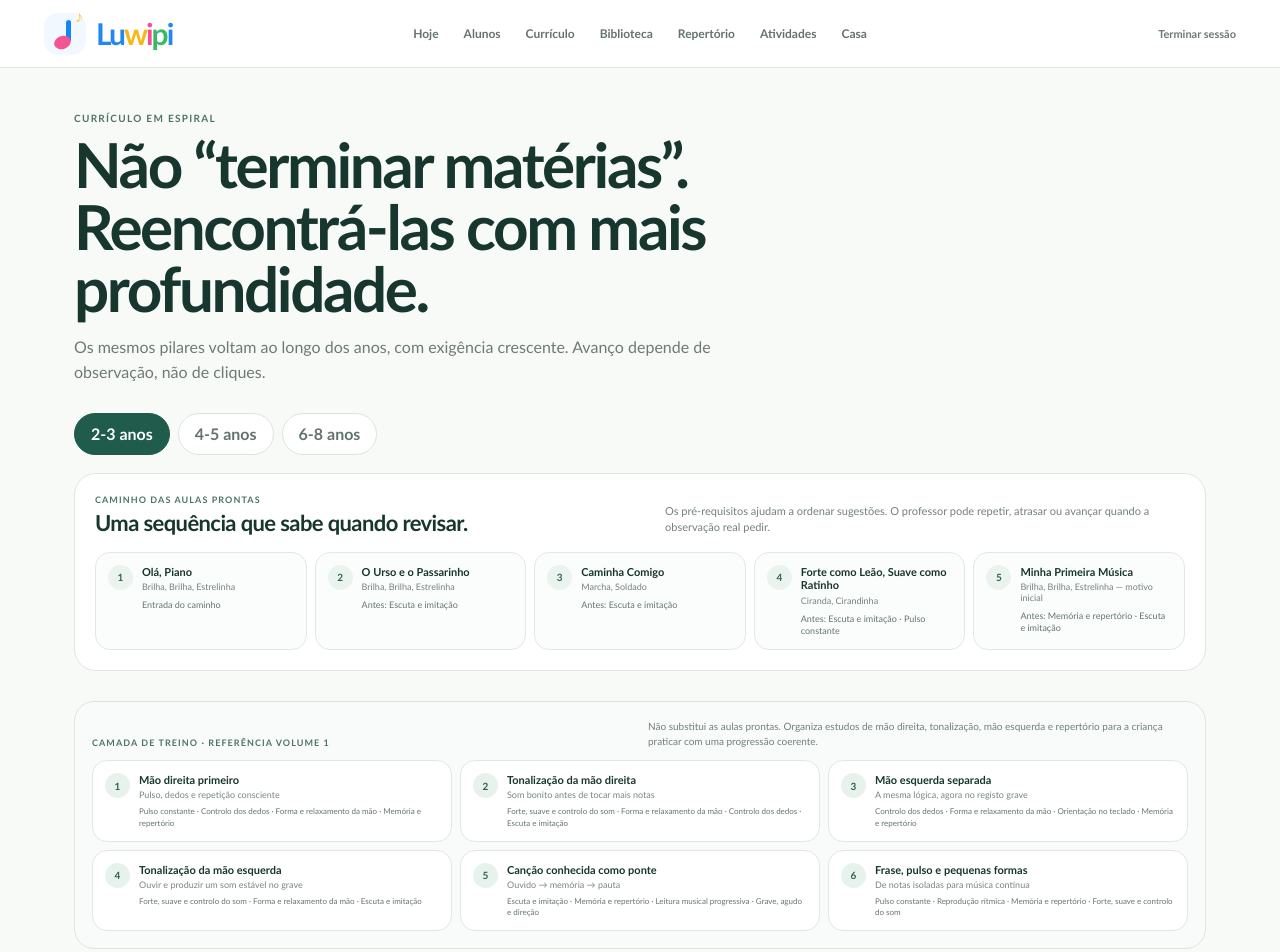
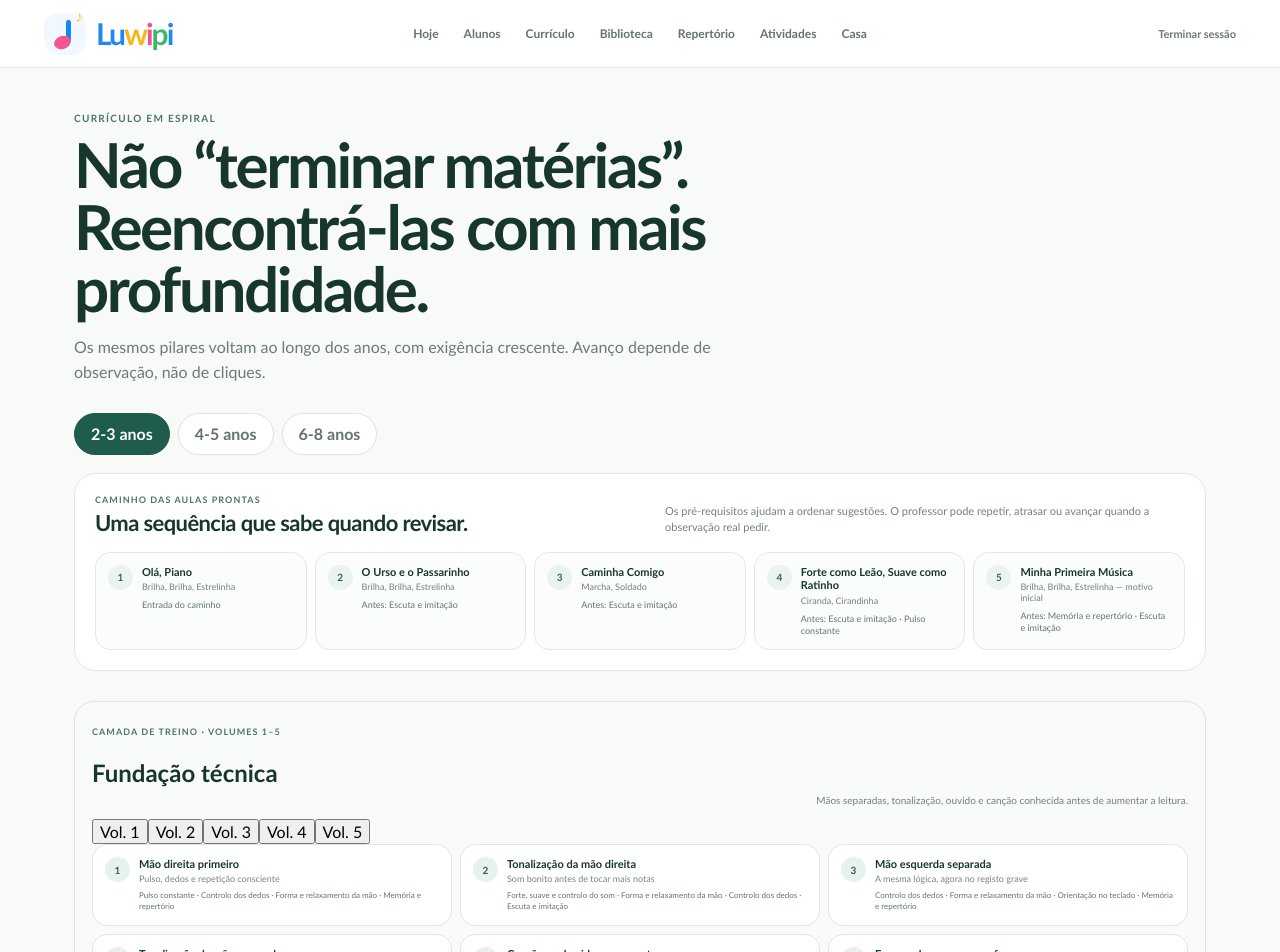
Before and after one commit to yuranicango-sketch/Luwipi, a Next.js app: page /curriculo in a window 1280 px wide. Shown: the top 952 px of the page. Built offline with nearby package versions, Linux system fonts and the light colour scheme; no server answers.

Commit message:
Expose five-volume training progression in curriculum

```diff
--- a/components/curriculum-map.tsx
+++ b/components/curriculum-map.tsx
@@ -4,12 +4,19 @@ import { competencyLabels, lessonTemplates, type AgeBand, type CompetencyId } fr
 import { lessonPathMeta } from "@/lib/lesson-path";
 import { spiralMilestones } from "@/lib/spiral-curriculum";
 import { volumeOnePath } from "@/lib/volume-one-path";
+import { methodVolumePaths } from "@/lib/method-volume-paths";
 import styles from "./curriculum-map.module.css";
+
+type TrainingVolume = 1 | 2 | 3 | 4 | 5;
 
 export function CurriculumMap(){
   const [age,setAge]=useState<AgeBand>("2-3");
+  const [trainingVolume,setTrainingVolume]=useState<TrainingVolume>(1);
   const visible=spiralMilestones.filter((milestone)=>milestone.ageBand===age);
   const lessons=lessonTemplates.filter((lesson)=>lesson.ageBand===age).slice().sort((a,b)=>lessonPathMeta(a.id).sequence-lessonPathMeta(b.id).sequence);
+  const trainingPath=trainingVolume===1
+    ? {title:"Fundação técnica",summary:"Mãos separadas, tonalização, ouvido e canção conhecida antes de aumentar a leitura.",stages:volumeOnePath}
+    : methodVolumePaths.find((item)=>item.volume===trainingVolume)!;
 
   return <div className={styles.page}>
     <header><span>CURRÍCULO EM ESPIRAL</span><h1>Não “terminar matérias”. Reencontrá-las com mais profundidade.</h1><p>Os mesmos pilares voltam ao longo dos anos, com exigência crescente. Avanço depende de observação, não de cliques.</p></header>
@@ -24,11 +31,15 @@ export function CurriculumMap(){
       })}</div>
     </section>
 
-    <section className={styles.methodPath}><div className={styles.methodHead}><span>CAMADA DE TREINO · REFERÊNCIA VOLUME 1</span><p>Não substitui as aulas prontas. Organiza estudos de mão direita, tonalização, mão esquerda e repertório para a criança praticar com uma progressão coerente.</p></div><div>{volumeOnePath.map((stage)=><article key={stage.id}><b>{stage.order}</b><div><strong>{stage.title}</strong><small>{stage.subtitle}</small><p>{stage.competencies.map((id)=>competencyLabels[id]).join(" · ")}</p></div></article>)}</div></section>
+    <section className={styles.methodPath}>
+      <div className={styles.methodHead}><div><span>CAMADA DE TREINO · VOLUMES 1–5</span><h2>{trainingPath.title}</h2></div><p>{trainingPath.summary}</p></div>
+      <div className={styles.methodTabs}>{([1,2,3,4,5] as TrainingVolume[]).map((item)=><button key={item} data-active={trainingVolume===item} onClick={()=>setTrainingVolume(item)}>Vol. {item}</button>)}</div>
+      <div className={styles.methodGrid}>{trainingPath.stages.map((stage)=><article key={stage.id}><b>{stage.order}</b><div><strong>{stage.title}</strong><small>{stage.subtitle}</small><p>{stage.competencies.map((id)=>competencyLabels[id]).join(" · ")}</p>{"repertoireReferences" in stage&&stage.repertoireReferences.length>0&&<em>{stage.repertoireReferences.slice(0,2).join(" · ")}</em>}</div></article>)}</div>
+    </section>
 
     <section className={styles.intent}><span>COBERTURA ASSIMÉTRICA É INTENCIONAL</span><div><article><b>2–3</b><strong>Som antes de símbolo</strong><p>Direção, memória, pulso e exploração preparam a leitura; pauta formal não é meta nesta fase.</p></article><article><b>4–5</b><strong>Ponte visual</strong><p>Padrões, direção e símbolos simples aparecem depois de a criança já ouvir, cantar e tocar.</p></article><article><b>6–8</b><strong>Leitura progressiva</strong><p>A pauta entra como representação de música já conhecida, junto com técnica, frase e repertório.</p></article></div></section>
 
-    <section className={styles.map}>{visible.map((milestone)=><article key={`${milestone.competency}-${milestone.ageBand}`}><span>{competencyLabels[milestone.competency]}</span><h2>{milestone.title}</h2><p>{milestone.readyWhen}</p></article>)}</section>
+    <section className={styles.map}>{visible.map((milestone)=><article key={milestone.competency+"-"+milestone.ageBand}><span>{competencyLabels[milestone.competency]}</span><h2>{milestone.title}</h2><p>{milestone.readyWhen}</p></article>)}</section>
     <section className={styles.all}><span>12 COMPETÊNCIAS RASTREÁVEIS</span><div>{(Object.keys(competencyLabels) as CompetencyId[]).map((id)=><b key={id}>{competencyLabels[id]}</b>)}</div></section>
   </div>;
 }
```
